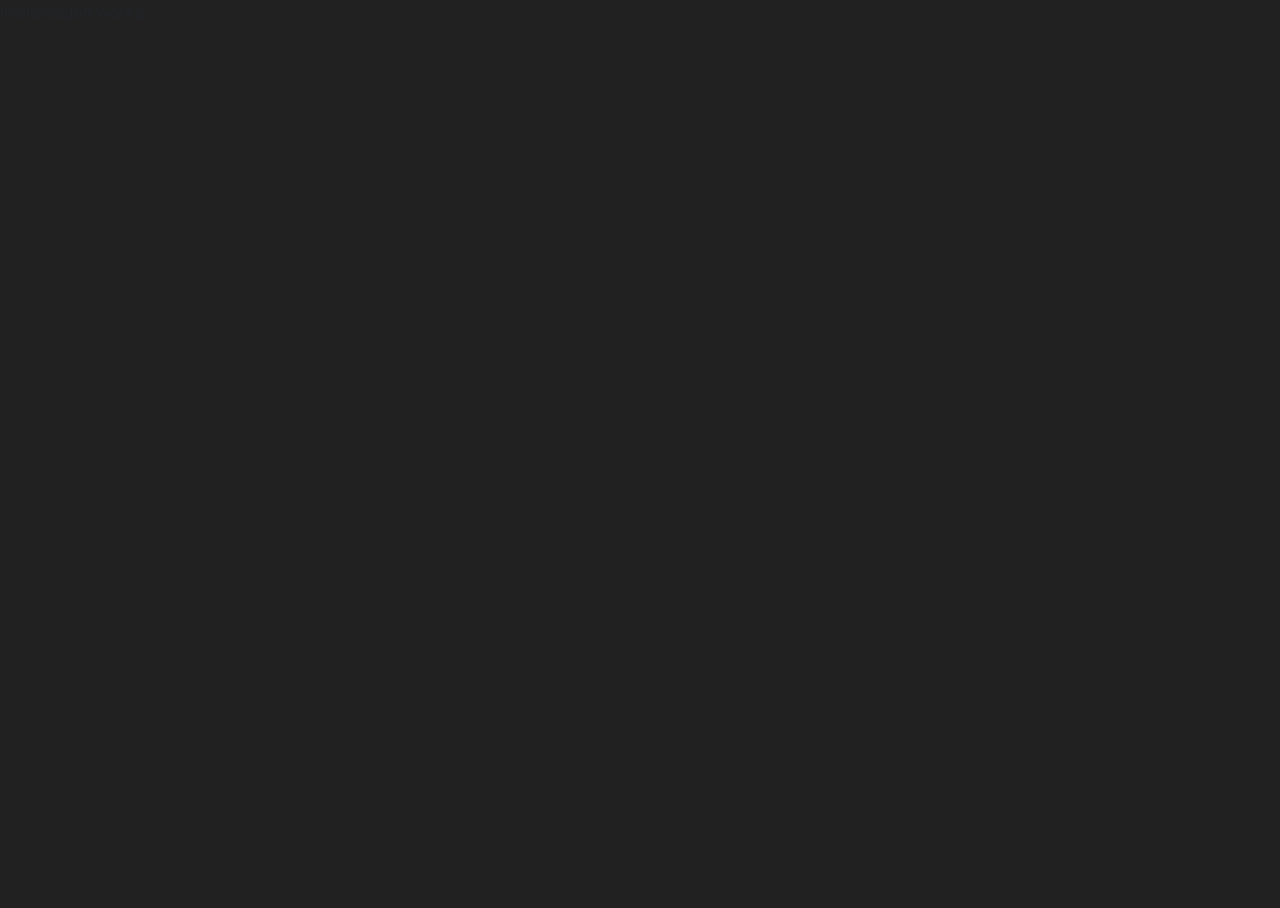
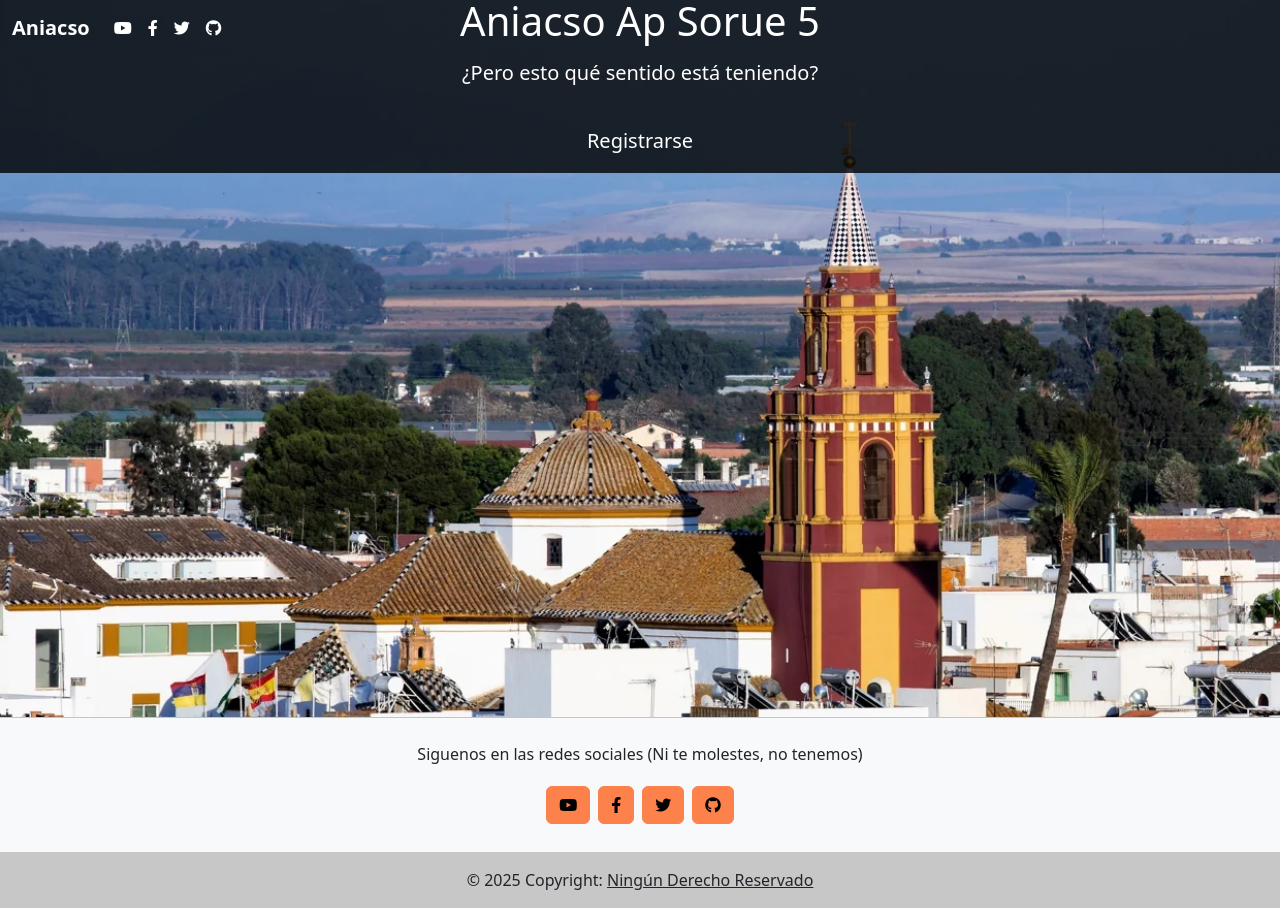
Before and after one commit to IvanJimenezMoreno/AniacsoFront, an Angular app in the folder front/: page /iniciosesion in a window 1280 px wide. Before the commit the page ends 800 px from the top, so only its background shows below. Built offline with nearby package versions, Linux system fonts and the light colour scheme.

Commit message:
Cambios en la pagina de inicio
-Nuevos campos en el formulario
-Redaccion de preguntas
-Pruebas con imagenes
-Modificacion de los botones del footer (ir arriba y discord)

```diff
--- a/front/src/app/inicio-sesion/inicio-sesion.component.css
+++ b/front/src/app/inicio-sesion/inicio-sesion.component.css
@@ -0,0 +1,51 @@
+#intro {
+    background-image: url("/images/losPalacios.webp");
+    height: 90vh;
+    background-repeat: no-repeat;
+    background-size: cover;
+
+
+  }
+
+
+
+
+
+  /* Height for devices larger than 576px */
+  @media (min-width: 992px) {
+    #intro {
+      margin-top: -58.59px;
+    }
+  }
+
+  .navbar .nav-link {
+    color: #fff !important;
+  }
+
+  .img-fluid{
+    height: 600px;
+    width: auto;
+    border-radius: 10px;
+  }
+
+  @media screen and (max-width: 768px) {
+      html, body {
+      overflow-x: none;
+      }
+      #intro {
+      background-image: url("/images/losPalacios.webp");
+      height: 50vh;
+      background-repeat: no-repeat;
+
+
+      }
+      #carouselExampleCaptions{
+        display: none;
+      }
+      .img-fluid{
+        height: 400px;
+        width: auto;
+        border-radius: 10px;
+        margin: 0 auto;
+      }
+  }
--- a/front/src/app/inicio-sesion/inicio-sesion.component.html
+++ b/front/src/app/inicio-sesion/inicio-sesion.component.html
@@ -1 +1,137 @@
-<p>inicio-sesion works!</p>
+<!--Main Navigation-->
+<header>
+    <!-- Navbar -->
+    <nav
+      class="navbar navbar-expand-lg navbar-dark d-none d-lg-block"
+      style="z-index: 2000"
+    >
+      <div class="container-fluid">
+        <!-- Navbar brand -->
+        <a class="navbar-brand nav-link" href="">
+          <strong>Aniacso</strong>
+        </a>
+        <button
+          class="navbar-toggler"
+          type="button"
+          data-mdb-collapse-init
+          data-mdb-target="#navbarExample01"
+          aria-controls="navbarExample01"
+          aria-expanded="false"
+          aria-label="Toggle navigation"
+        >
+          <i class="fas fa-bars"></i>
+        </button>
+        <div class="collapse navbar-collapse" id="navbarExample01">
+          <ul class="navbar-nav d-flex flex-row">
+            <!-- Icons -->
+            <li class="nav-item me-3 me-lg-0">
+              <a class="nav-link" rel="nofollow" target="_blank">
+                <i class="fab fa-youtube"></i>
+              </a>
+            </li>
+            <li class="nav-item me-3 me-lg-0">
+              <a class="nav-link" rel="nofollow" target="_blank">
+                <i class="fab fa-facebook-f"></i>
+              </a>
+            </li>
+            <li class="nav-item me-3 me-lg-0">
+              <a class="nav-link" rel="nofollow" target="_blank">
+                <i class="fab fa-twitter"></i>
+              </a>
+            </li>
+            <li class="nav-item me-3 me-lg-0">
+              <a class="nav-link" rel="nofollow" target="_blank">
+                <i class="fab fa-github"></i>
+              </a>
+            </li>
+          </ul>
+        </div>
+      </div>
+    </nav>
+    <!-- Navbar -->
+
+    <!-- Background image -->
+    <div id="intro" class="bg-image shadow-2-strong">
+      <div class="mask" style="background-color: rgba(0, 0, 0, 0.8)">
+        <div
+          class="container d-flex align-items-center justify-content-center text-center h-100"
+        >
+          <div class="text-white" data-mdb-theme="dark">
+            <h1 class="mb-3">Aniacso Ap Sorue 5</h1>
+            <h5 class="mb-4">¿Pero esto qué sentido está teniendo?</h5>
+            <a
+              class="btn btn-outline-dark btn-lg m-2 text-white"
+              data-mdb-ripple-init
+              href="#registro"
+              role="button"
+              >Registrarse</a
+            >
+          </div>
+        </div>
+      </div>
+    </div>
+    <!-- Background image -->
+  </header>
+  <main>
+   <form>
+
+   </form>
+  </main>
+
+
+  <footer class="bg-light text-lg-start">
+
+   <hr class="m-0" />
+
+    <div class="text-center py-4 align-items-center">
+      <p>Siguenos en las redes sociales (Ni te molestes, no tenemos)</p>
+      <a
+        href=""
+        class="btn btn-primary m-1"
+        role="button"
+        data-mdb-ripple-init
+        rel="nofollow"
+        target="_blank"
+      >
+        <i class="fab fa-youtube"></i>
+      </a>
+      <a
+        href=""
+        class="btn btn-primary m-1"
+        role="button"
+        rel="nofollow"
+        data-mdb-ripple-init
+        target="_blank"
+      >
+        <i class="fab fa-facebook-f"></i>
+      </a>
+      <a
+        href=""
+        class="btn btn-primary m-1"
+        role="button"
+        rel="nofollow"
+        data-mdb-ripple-init
+        target="_blank"
+      >
+        <i class="fab fa-twitter"></i>
+      </a>
+      <a
+        href=""
+        class="btn btn-primary m-1"
+        role="button"
+        rel="nofollow"
+        data-mdb-ripple-init
+        target="_blank"
+      >
+        <i class="fab fa-github"></i>
+      </a>
+    </div>
+
+    <!-- Copyright -->
+    <div class="text-center p-3" style="background-color: rgba(0, 0, 0, 0.2)">
+      © 2025 Copyright:
+      <a class="text-dark" href="">Ningún Derecho Reservado</a>
+    </div>
+    <!-- Copyright -->
+  </footer>
+  <!--Footer-->
--- a/front/src/app/inicio/inicio.component.css
+++ b/front/src/app/inicio/inicio.component.css
@@ -1,9 +1,22 @@
 #intro {
-    background-image: url("/images/woojak.jpg");
-    height: 100vh;
+    background-image: url("/images/losPalacios.webp");
+    height: 90vh;
+    background-repeat: no-repeat;
+    background-size: cover;
 
 
   }
+
+
+  .card p{
+     text-align: left;
+  }
+
+ ul{
+   list-style-type: none;
+ }
+
+
 
   /* Height for devices larger than 576px */
   @media (min-width: 992px) {
@@ -15,3 +28,31 @@
   .navbar .nav-link {
     color: #fff !important;
   }
+
+  .img-fluidsiempre{
+    height: 600px;
+    width: auto;
+    border-radius: 10px;
+  }
+
+  @media screen and (max-width: 768px) {
+      html, body {
+      overflow-x: none;
+      }
+      #intro {
+      background-image: url("/images/losPalacios.webp");
+      height: 50vh;
+      background-repeat: no-repeat;
+
+
+      }
+      #carouselExampleCaptions{
+        display: none;
+      }
+      .img-fluid{
+        height: 400px;
+        width: auto;
+        border-radius: 10px;
+        margin: 0 auto;
+      }
+  }
--- a/front/src/app/inicio/inicio.component.html
+++ b/front/src/app/inicio/inicio.component.html
@@ -95,7 +95,7 @@
             data-mdb-ripple-init
             data-mdb-ripple-color="light"
           >
-            <img src="/images/woojak.jpg" class="img-fluid" />
+            <img src="/images/los-de-siempre_1.webp" class="img-fluidsiempre" />
             <a href="#!">
               <div
                 class="mask"
@@ -108,24 +108,21 @@
         <div data-aos="fade-left" class="col-md-6 gx-5 mb-4">
           <h4><strong>¿Por qué ese nombre?</strong></h4>
           <p class="text-white">
-            Lorem ipsum dolor sit amet consectetur adipisicing elit. Facilis
-            consequatur eligendi quisquam doloremque vero ex debitis veritatis
-            placeat unde animi laborum sapiente illo possimus, commodi
-            dignissimos obcaecati illum maiores corporis.
+            Si eres lo suficientemente listo (dudable), te habrás dado cuenta de que esta escrito
+            al revés, y te preguntarás "¿Que significa Oscaína?". Sencillamente es la fusión
+            de Oscar (Miembro oficial pendiente de nueva evaluación) y cocaína. Yasta, no rasque mas na.
           </p>
           <h4><strong>¿Cómo puedo unirme?</strong></h4>
           <p class="text-white">
-            Lorem ipsum dolor sit amet, consectetur adipisicing elit. Quod
-            itaque voluptate nesciunt laborum incidunt. Officia, quam
-            consectetur. Earum eligendi aliquam illum alias, unde optio
-            accusantium soluta, iusto molestiae adipisci et?
+            Seguramente ya pertenezcas a los Aniacso, ve un poco mas abajo nini,
+            ahi tienes el formulario de registro. (Solo necesitamos tu cuenta bancaria)
           </p>
           <h4><strong>¿Es posible entrar al discord?</strong></h4>
           <p class="text-white">
-            Lorem ipsum dolor sit amet, consectetur adipisicing elit. Quod
-            itaque voluptate nesciunt laborum incidunt. Officia, quam
-            consectetur. Earum eligendi aliquam illum alias, unde optio
-            accusantium soluta, iusto molestiae adipisci et?
+            Existe una posibilidad, pide el link y alguna perrilla de lo dará.
+            Eso si, lo mas seguro es que acabes fuera en menos de 14 dias. En
+            verdad hay un botón mas abajo, que te lo tenemos que dar todo mascaito.
+
           </p>
           <h4>
             <strong
@@ -133,10 +130,9 @@
             >
           </h4>
           <p class="text-white">
-            Lorem ipsum dolor sit amet, consectetur adipisicing elit. Quod
-            itaque voluptate nesciunt laborum incidunt. Officia, quam
-            consectetur. Earum eligendi aliquam illum alias, unde optio
-            accusantium soluta, iusto molestiae adipisci et?
+            Sencillamente no puedes. Y esto no te lo vamos a explicar
+            detalladamente. O eres o no eres, asi de simple. Pero quizás,
+            solo quizás....
           </p>
         </div>
       </div>
@@ -171,17 +167,12 @@
             </div>
             <div class="card-body">
               <h5 class="card-title">Sedes</h5>
-              <p class="card-text">
-                Lorem ipsum dolor sit amet consectetur adipisicing elit.
-                Praesentium dicta dolorem sed numquam tempore qui repellat
-                doloribus similique dolores? Id quibusdam magni molestiae
-                perspiciatis itaque in. Inventore provident minus
-                assumenda.commodi voluptatem architecto reprehenderit
-                laboriosam.
-              </p>
-              <a href="#!" class="btn btn-primary" data-mdb-ripple-init
-                >Botón</a
-              >
+              <ul class="card-title">
+                <li>Campon de ivan</li>
+                <li>Cochera Miguel Ángel</li>
+                <li>Budhamen</li>
+              </ul>
+
             </div>
           </div>
         </div>
@@ -204,14 +195,9 @@
             <div class="card-body">
               <h5 class="card-title">Miembros</h5>
               <p class="card-text">
-                Lorem ipsum, dolor sit amet consectetur adipisicing elit. Atque
-                dolore sit quidem et? Aliquam nobis veniam natus, at expedita
-                qui. Quia at nesciunt consequuntur. Ut suscipit odio similique
-                quam? Ex!
+
               </p>
-              <a href="#!" class="btn btn-primary" data-mdb-ripple-init
-                >Botón</a
-              >
+
             </div>
           </div>
         </div>
@@ -243,9 +229,7 @@
                 molestias voluptate optio delectus magni aspernatur fuga cum
                 numquam. Debitis, pariatur totam?
               </p>
-              <a href="#!" class="btn btn-primary" data-mdb-ripple-init
-                >Botón</a
-              >
+
             </div>
           </div>
         </div>
@@ -351,9 +335,15 @@
               <div class="col">
                 <div class="form-outline" data-mdb-input-init>
                   <input type="text" id="form3Example2" class="form-control" />
-                  <label class="form-label" for="form3Example2">Apellido</label>
+                  <label class="form-label" for="form3Example2">Apellidos</label>
                 </div>
+
               </div>
+            </div>
+            <!-- Email input -->
+            <div class="form-outline mb-4" data-mdb-input-init>
+              <input type="email" id="apodo" class="form-control" />
+              <label class="form-label" for="apodo">Apodo (Pon el que quieras, luego te lo vamos a cambiar)</label>
             </div>
 
             <!-- Email input -->
@@ -366,6 +356,10 @@
             <div class="form-outline mb-4" data-mdb-input-init>
               <input type="password" id="form3Example4" class="form-control" />
               <label class="form-label" for="form3Example4">Contraseña</label>
+            </div>
+            <div class="form-outline mb-4" data-mdb-input-init>
+              <input type="password" id="form3Example4" class="form-control" />
+              <label class="form-label" for="form3Example4">Repetir contraseña</label>
             </div>
 
             <div class="form-outline mb-4" data-mdb-input-init>
@@ -435,27 +429,26 @@
       role="button"
       class="btn btn-primary btn-lg m-2"
       data-mdb-ripple-init
-      href=""
+      href="#"
       rel="nofollow"
-      target="_blank"
-    >
-      Sedes
+      >
+      Ir arriba
     </a>
     <a
       role="button"
       class="btn btn-primary btn-lg m-2"
       data-mdb-ripple-init
-      href=""
+      href="https://discord.gg/YHnJaKHm"
       target="_blank"
     >
-      Mataos
+      Discord
     </a>
   </div>
 
   <hr class="m-0" />
 
   <div class="text-center py-4 align-items-center">
-    <p>Siguenos en las redes sociales</p>
+    <p>Siguenos en las redes sociales (Ni te molestes, no tenemos)</p>
     <a
       href=""
       class="btn btn-primary m-1"
```
Also changed, not shown: front/public/images/los-de-siempre_1.webp (added), front/public/images/losPalacios.webp (added).
